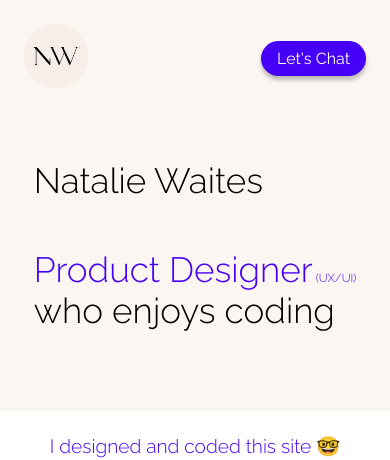
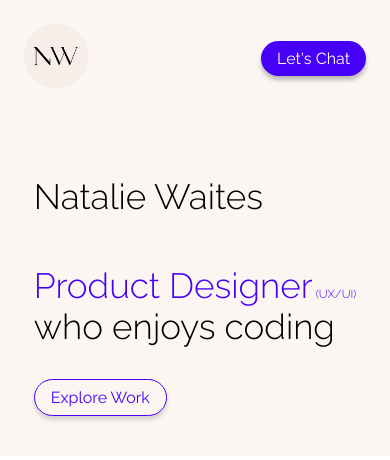
Before and after one commit to nataliejade9/personal-website, a Next.js app: page / in a window 390 px wide. Shown: the top 460 px of the page. Built offline with nearby package versions, Linux system fonts and the light colour scheme.

Commit message:
Edits to homepage responsive

```diff
--- a/src/app/globals.css
+++ b/src/app/globals.css
@@ -71,8 +71,12 @@ button {
   h1 {
     font-size: 9vw;
   }
+
   h2 {
     font-size: 1.5rem;
   }
 
+  .header-offset {
+    padding-top: 11rem;
+  }
 }
--- a/src/app/page.js
+++ b/src/app/page.js
@@ -17,12 +17,11 @@ export default function Home() {
             <Button type="Secondary" label="Explore Work" href="#explore-work"/>
           </div>
         </div>
-
         <div className={styles.work}>
-          <div className={styles.linkTarget} id="explore-work"></div>
           <div className={styles.statement}>
             <h2>I designed and coded this site <span role="img" aria-label="geek">🤓</span> Designing digital products that users love and developers can implement efficiently is my passion. I aim to help the businesses I work for grow and evolve.</h2>
           </div>
+          <div className={styles.linkTarget} id="explore-work"></div>
           <ul className={styles.projects}>
             <li className={styles.projectOne}>
               <Link href="/housebrain">
--- a/src/app/page.module.css
+++ b/src/app/page.module.css
@@ -149,11 +149,12 @@
   }
 
   .hero h1 {
-    padding-bottom: 4rem;
+    padding-bottom: 2rem;
   }
 
   .exploreWork {
-    display: none;
+    padding: 0 0 1.5rem;
+    text-align: left;
   }
 
   .natalie {
```
